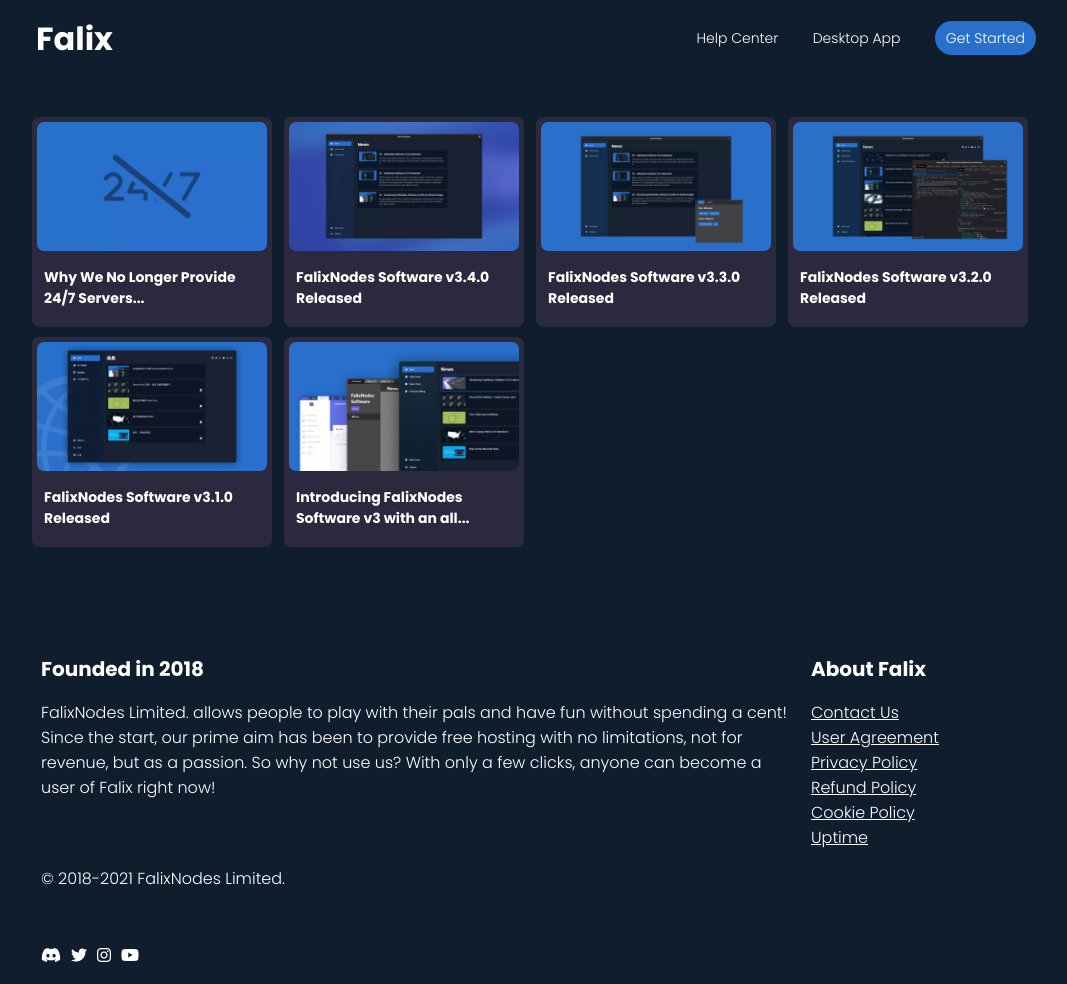
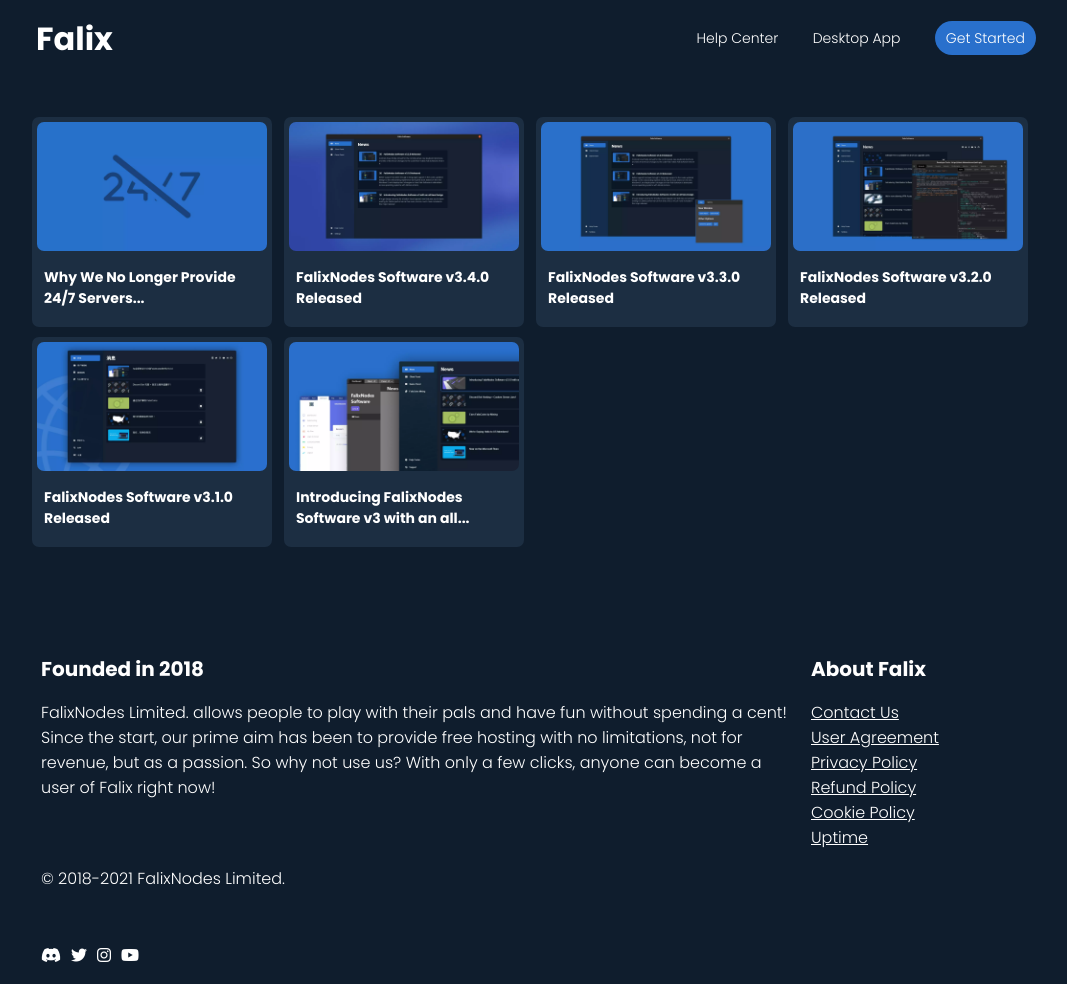
Before and after one commit to elyrodso/main-website, a Jekyll site: the page built from blog.html, in a window 1280 px wide and 984 px high. Shown: the whole window, without its empty margins (104-1171 px from the left). Built offline with Jekyll 4.4.1, drawn with Linux system fonts in a browser that asks for light colours; nearby versions of some CDN libraries.

Commit message:
Use proper background color

```diff
--- a/assets/css/style.css
+++ b/assets/css/style.css
@@ -356,7 +356,7 @@ section#rtl h1 {direction: ltr;}
 .card {
     width: 240px;
     height: 210px;
-    background: #2b293e;
+    background: #1c2e42;
     border-radius: 7px;
     margin-right: 12px;
     cursor: pointer;
@@ -421,7 +421,7 @@ div#dropdown_getStarted a i {
 
 section#faq {
     height: auto;
-    background: #2b293e;
+    background: #1c2e42;
     padding: 50px;
     border-radius: 10px;
 }
@@ -434,7 +434,7 @@ section#faq {
 
 
 #gwo {
-    background: #2b293e;
+    background: #1c2e42;
     border-radius: 10px;
     padding-top: 20px;
     margin-top: 25px;
```
